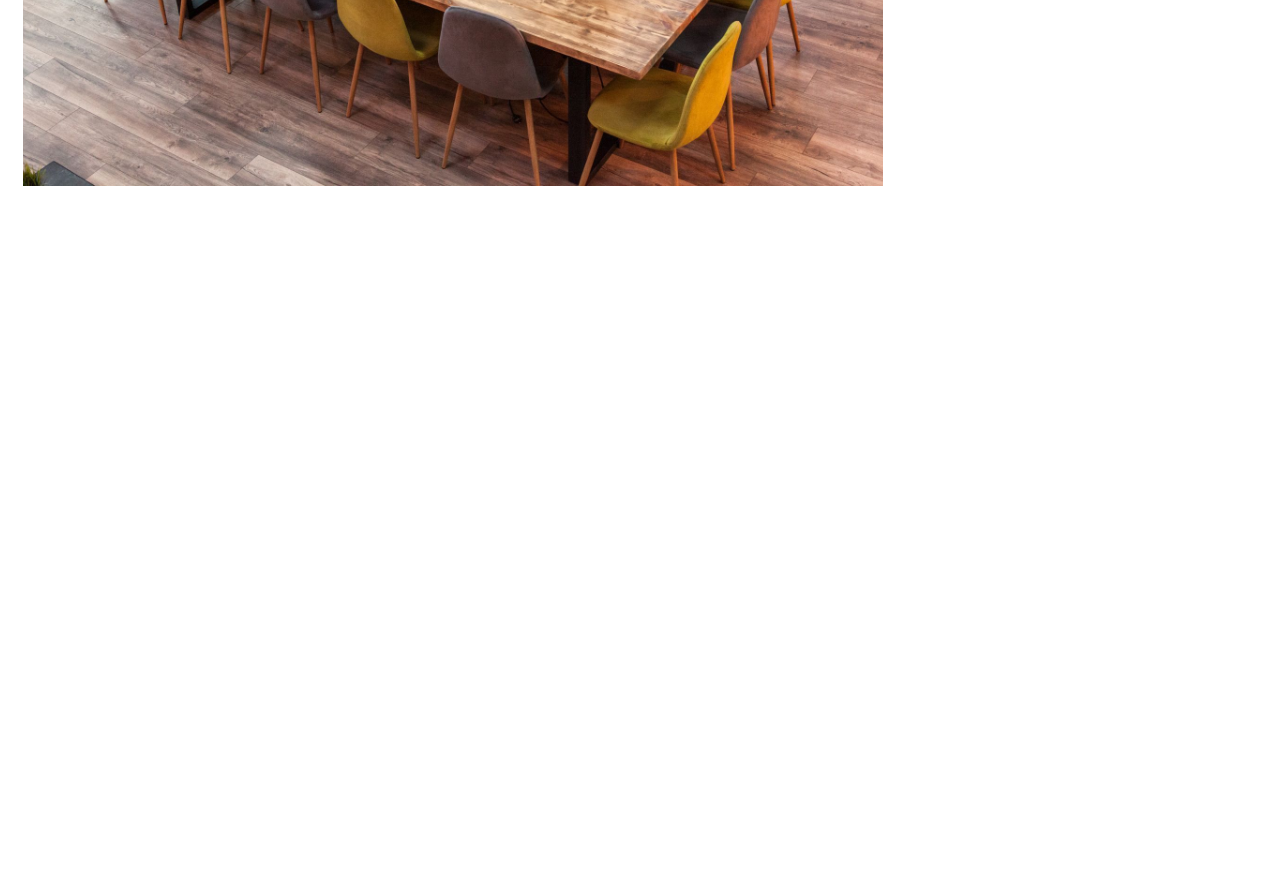
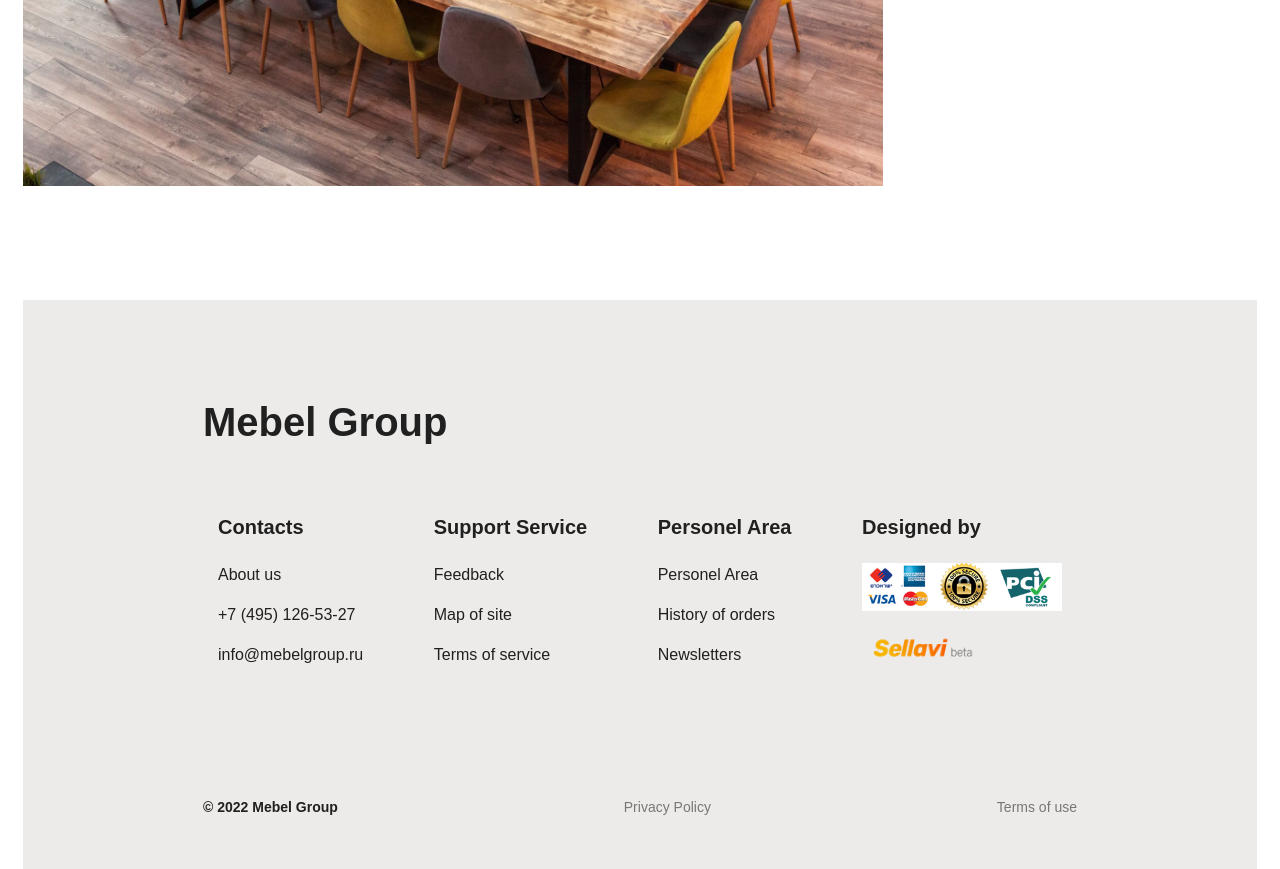
Before and after one commit to Serguaru/MebelGroup, a website: page app/index.html in a window 1280 px wide. Shown: the part 6461-7330 px from the top of the page. Before the commit the page ends 6761 px from the top, so only its background shows below. Drawn offline with nearby package versions, Linux system fonts and the light colour scheme.

Commit message:
finish footer

```diff
--- a/app/index.html
+++ b/app/index.html
@@ -1038,7 +1038,61 @@
       </section>
 
     </div>
-    <footer class="footer"></footer>
+    <footer class="footer">
+      <div class="container">
+        <div class="footer__inner">
+          <div class="footer__inner-title title">Mebel Group</div>
+
+          <div class="footer__items">
+
+            <div class="footer__item">
+              <div class="footer__item-title">Contacts</div>
+              <ul class="footer__item-list">
+                <li><a href="#">About us</a></li>
+                <li><a href="tel:84951265327">+7 (495) 126-53-27</a></li>
+                <li><a href="mailto:info@mebelgroup.ru">info@mebelgroup.ru</a></li>
+              </ul>
+            </div>
+
+            <div class="footer__item">
+              <div class="footer__item-title">Support Service</div>
+              <ul class="footer__item-list">
+                <li><a href="#">Feedback</a></li>
+                <li><a href="#">Map of site</a></li>
+                <li><a href="#">Terms of service</a></li>
+              </ul>
+            </div>
+
+            <div class="footer__item">
+              <div class="footer__item-title">Personel Area</div>
+              <ul class="footer__item-list">
+                <li><a href="#">Personel Area</a></li>
+                <li><a href="#">History of orders</a></li>
+                <li><a href="#">Newsletters</a></li>
+              </ul>
+            </div>
+
+            <div class="footer__item">
+              <div class="footer__item-title">Designed by</div>
+              <ul class="footer__item-list">
+                <li><a href="#">
+                  <img  class="icon__payments" src="./images/small_payments.png" alt="logo payments">
+                </a></li>
+                <li><a href="#">
+                  <img src="./images/sellavi-logo.png" alt="logo sellavi">
+                </a></li>
+              </ul>
+            </div>
+
+          </div>
+          <div class="footer__bottom">
+            <div class="footer__bottom-copyright">© 2022 Mebel Group</div>
+            <div class="footer__bottom-privacyPolicy">Privacy Policy</div>
+            <div class="footer__bottom-termsOfUse">Terms of use</div>
+          </div>
+        </div>
+      </div>
+    </footer>
   </div>
 
   <script src="https://ajax.googleapis.com/ajax/libs/jquery/3.6.0/jquery.min.js"></script>
--- a/app/scss/_vars.scss
+++ b/app/scss/_vars.scss
@@ -1,6 +1,7 @@
 $text: #202020;
 $black: #000;
 $white: #fff;
+$gray: #edebe9;
 $peach: #f3e9e2;
 $header-top-bg: #edebe9;
 $hoverText: #777;
--- a/app/scss/style.scss
+++ b/app/scss/style.scss
@@ -927,3 +927,78 @@
 }
 
 // end projects
+
+// start footer
+.footer {
+  &__inner {
+    background-color: $gray;
+    padding: 100px 180px 0;
+
+    &-title {
+      margin-bottom: 70px;
+    }
+  }
+
+  &__items {
+    display: flex;
+    justify-content: space-between;
+    flex-wrap: wrap;
+  }
+
+  &__item {
+    padding: 0 15px;
+  }
+
+  &__item-title {
+    font-size: 20px;
+    @include f600;
+    margin-bottom: 24px;
+  }
+
+  &__item-list li {
+    margin: 16px 0;
+  }
+
+  &__item-list li a:hover {
+    color: $hoverText;
+  }
+
+  &__item-list li a img {
+    max-width: 114px;
+    width: 100%;
+  }
+
+  &__item-list li a .icon__payments {
+    max-width: 200px;
+    width: 100%;
+  }
+
+  .footer__bottom {
+    padding: 110px 0px 50px;
+    align-items: center;
+    display: flex;
+    justify-content: space-between;
+    flex-wrap: wrap;
+
+    &-copyright {
+      font-size: 14px;
+      @include f600;
+    }
+
+    &-privacyPolicy,
+    &-termsOfUse {
+      font-size: 14px;
+      line-height: 1.715;
+      transition: color 0.3s ease;
+      color: $hoverText;
+      cursor: pointer;
+    }
+
+    &-privacyPolicy:hover,
+    &-termsOfUse:hover {
+      color: $text;
+    }
+  }
+}
+
+// end footer
```
Also changed, not shown: app/scss/style.css, 1 other file.
